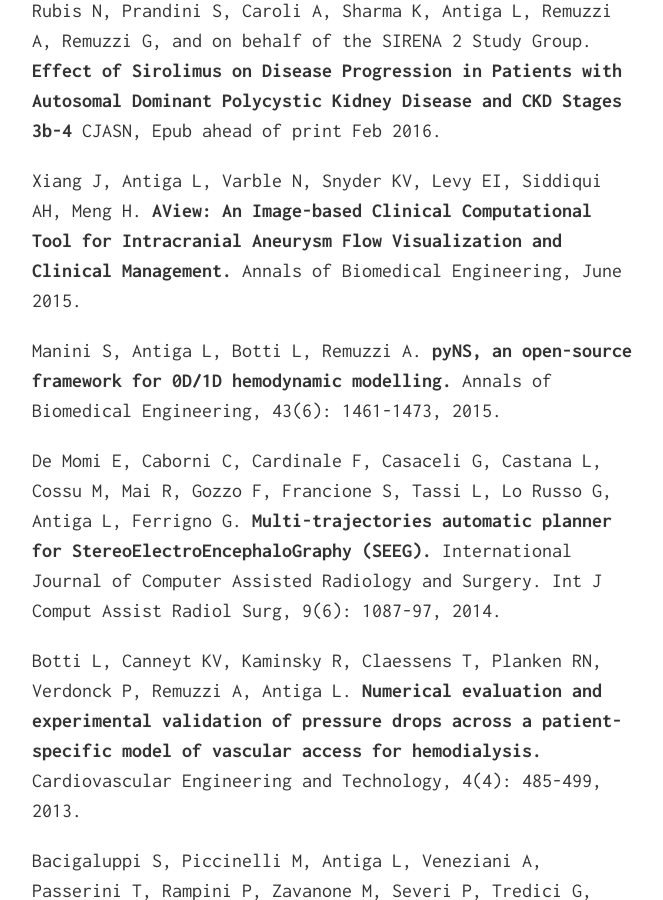
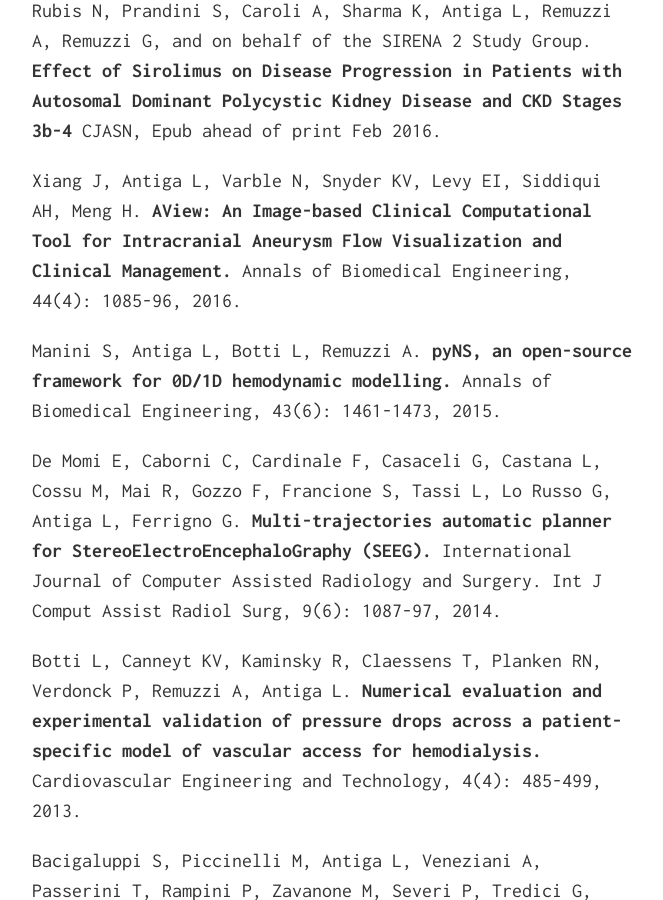
Before and after one commit to lantiga/lantiga.github.com, a Jekyll site: the page built from publications.html, in a window 1280 px wide and 900 px high, scrolled down 484 px. Shown: the whole window, without its empty margins (308-971 px from the left). Built offline with Jekyll 4.4.1, drawn with Linux system fonts in a browser that asks for light colours; Markdown is read by kramdown in place of the engine named in the settings.

Commit message:
Update publications.md

```diff
--- a/_includes/publications.md
+++ b/_includes/publications.md
@@ -5,7 +5,7 @@
 ###Journal papers
 * Paszke A, Gross S, Chintala S, Chanan G, Yang E, DeVito Z, Lin Z, Desmaison A, Antiga L, Lerer A. **Automatic differentiation in PyTorch.** NIPS 2017.
 * Ruggenenti P, Gentile G, Perico N, Perna A, Barcella L, Trillini M, Cortinovis M, Ferrer Siles CP, Reyes Loaeza JA, Aparicio MC, Fasolini G, Gaspari F, Martinetti D, Carrara F, Rubis N, Prandini S, Caroli A, Sharma K, Antiga L, Remuzzi A, Remuzzi G, and on behalf of the SIRENA 2 Study Group. **Effect of Sirolimus on Disease Progression in Patients with Autosomal Dominant Polycystic Kidney Disease and CKD Stages 3b-4** CJASN, Epub ahead of print Feb 2016.
-* Xiang J, Antiga L, Varble N, Snyder KV, Levy EI, Siddiqui AH, Meng H. **AView: An Image-based Clinical Computational Tool for Intracranial Aneurysm Flow Visualization and Clinical Management.** Annals of Biomedical Engineering, June 2015.
+* Xiang J, Antiga L, Varble N, Snyder KV, Levy EI, Siddiqui AH, Meng H. **AView: An Image-based Clinical Computational Tool for Intracranial Aneurysm Flow Visualization and Clinical Management.** Annals of Biomedical Engineering, 44(4): 1085-96, 2016.
 * Manini S, Antiga L, Botti L, Remuzzi A. **pyNS, an open-source framework for 0D/1D hemodynamic modelling.** Annals of Biomedical Engineering, 43(6): 1461-1473, 2015.
 * De Momi E, Caborni C, Cardinale F, Casaceli G, Castana L, Cossu M, Mai R, Gozzo F, Francione S, Tassi L, Lo Russo G, Antiga L, Ferrigno G. **Multi-trajectories automatic planner for StereoElectroEncephaloGraphy (SEEG).** International Journal of Computer Assisted Radiology and Surgery. Int J Comput Assist Radiol Surg, 9(6): 1087-97, 2014.
 * Botti L, Canneyt KV, Kaminsky R, Claessens T, Planken RN, Verdonck P, Remuzzi A, Antiga L. **Numerical evaluation and experimental validation of pressure drops across a patient-specific model of vascular access for hemodialysis.** Cardiovascular Engineering and Technology, 4(4): 485-499, 2013.
```
